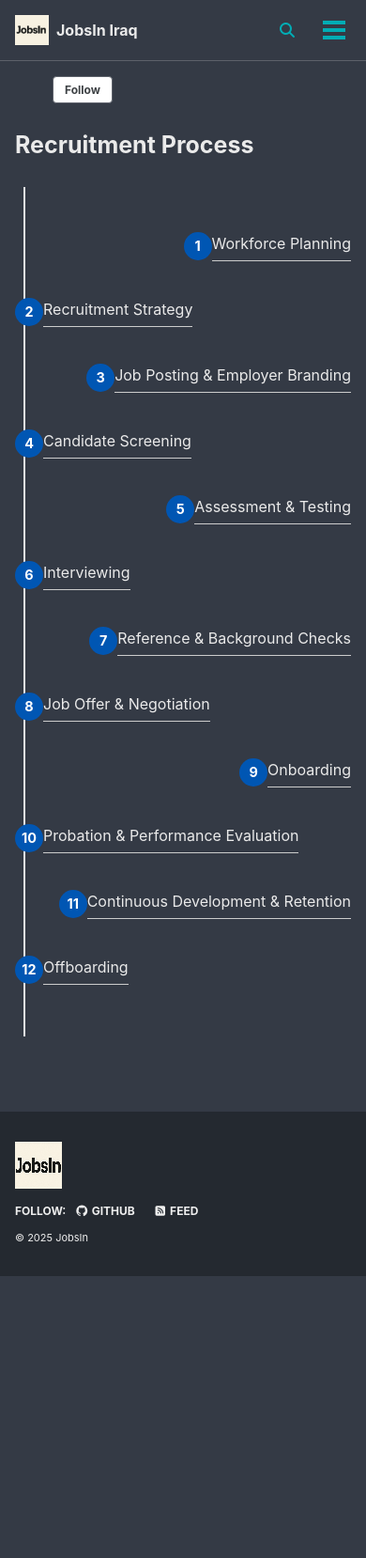
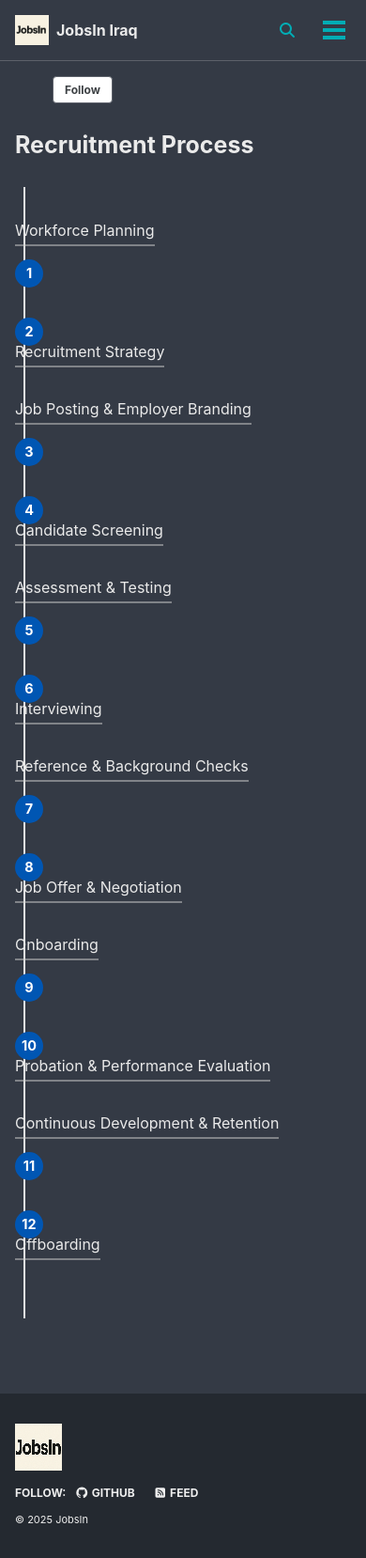
Before and after one commit to JobsInIraq/jobsiniraq.github.io, a Jekyll site: the page built from _pages/process.md, in a window 390 px wide. Shown: the whole page at 94% size. Built offline with Jekyll 4.4.1, drawn with Linux system fonts in a browser that asks for light colours; cached includes are drawn as plain includes; before the commit the page ends 1358 px from its top, so only the background shows below that.

Commit message:
Update process.css

```diff
--- a/assets/css/process.css
+++ b/assets/css/process.css
@@ -21,8 +21,7 @@
 /* each process row */
 .process {
   position: relative;
-  display: flex;
-  align-items: center; /* vertically aligns circle and text */
+  min-height: 50px;
   margin: 2rem 0;
 }
 
@@ -39,53 +38,56 @@
   align-items: center;
   position: absolute;
   left: 50%;
-  transform: translateX(-50%);
+  top: 50%;
+  transform: translate(-50%, -50%);
   z-index: 1;
   font-size: 0.9rem;
 }
 
-/* content block next to circle */
+/* content block */
 .process .content {
-  max-width: 45%;
-  padding-bottom: 6px;
+  display: inline-block;
+  padding-bottom: 4px;
   border-bottom: 1px solid #ccc;
   box-sizing: border-box;
   word-break: break-word;
-  display: inline-block;
+  max-width: 45%;
+  position: relative;
+  top: 50%;
+  transform: translateY(-50%);
 }
 
 /* LEFT: text on left side of circle */
-.process.left {
-  flex-direction: row-reverse;
-}
 .process.left .content {
   text-align: right;
-  margin-right: 10px; /* closer to circle */
+  right: 50%;
+  margin-right: 40px; /* distance from circle */
 }
 
 /* RIGHT: text on right side of circle */
-.process.right {
-  flex-direction: row;
-}
 .process.right .content {
   text-align: left;
-  margin-left: 10px; /* closer to circle */
+  left: 50%;
+  margin-left: 40px; /* distance from circle */
 }
 
 /* Responsive for mobile */
 @media screen and (max-width: 768px) {
   .process {
-    flex-direction: column;
-    align-items: flex-start;
+    min-height: auto;
   }
   .process .circle {
     position: relative;
     left: auto;
+    top: auto;
     transform: none;
     margin-bottom: 0.5rem;
   }
   .process.left .content,
   .process.right .content {
+    position: relative;
+    left: 0;
+    right: 0;
     margin: 0;
     max-width: 100%;
     text-align: left;
```
